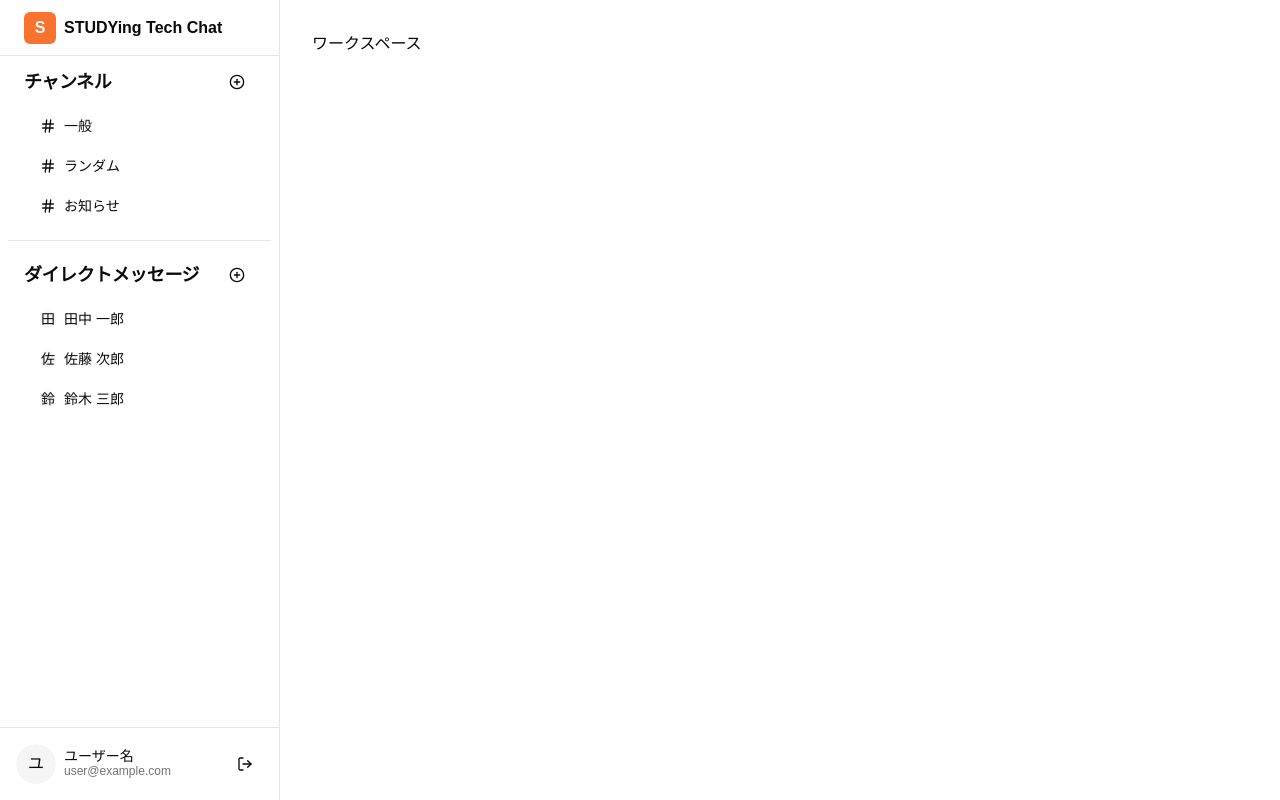
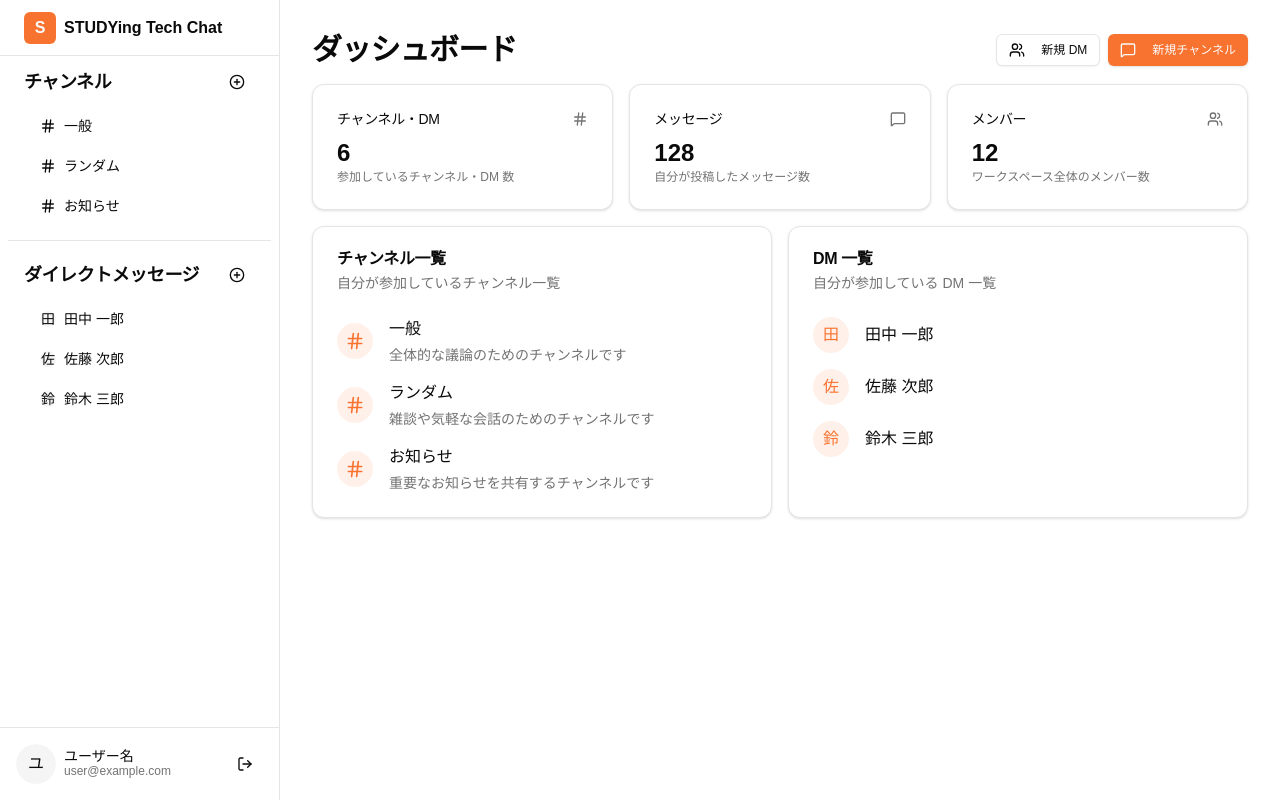
Before and after one commit to Meg624/studying-tech-chat-app, a Next.js app: page /workspace in a window 1280 px wide. Built offline with nearby package versions, Linux system fonts and the light colour scheme.

Commit message:
ワークスペースのダッシュボードの構築

```diff
--- a/src/app/workspace/page.tsx
+++ b/src/app/workspace/page.tsx
@@ -1,7 +1,149 @@
-export default function WorkspacePage() {
+// Next.js
+import Link from 'next/link';
+// アイコン
+import { Hash, MessageSquare, Users } from 'lucide-react';
+// shadcn/ui
+import { Button } from '@/components/ui/button';
+import {
+  Card,
+  CardContent,
+  CardDescription,
+  CardHeader,
+  CardTitle,
+} from '@/components/ui/card';
+// データ
+import { channels, directMessages } from '@/data/workspace';
+
+export default function WorkSpacePage() {
+  // TODO: これらのデータは、実際にはデータベースから取得する
+
+  // 自分が投稿したメッセージ数
+  const myMessageCount = 128;
+  // ワークスペース全体のメンバー数
+  const workspaceMemberCount = 12;
+
   return (
     <div className="flex-1 space-y-4 p-4 md:p-8 pt-6">
-      <h2>ワークスペース</h2>
+      {/* ヘッダー */}
+      <div className="flex items-center justify-between">
+        <h2 className="text-3xl font-bold tracking-tight">ダッシュボード</h2>
+        <div className="flex items-center gap-2">
+          <Button variant="outline" size="sm">
+            <Users className="mr-2 h-4 w-4" />
+            新規 DM
+          </Button>
+          <Button size="sm">
+            <MessageSquare className="mr-2 h-4 w-4" />
+            新規チャンネル
+          </Button>
+        </div>
+      </div>
+
+      <div className="grid gap-4 md:grid-cols-2 lg:grid-cols-3">
+        <Card>
+          <CardHeader className="flex flex-row items-center justify-between space-y-0 pb-2">
+            <CardTitle className="text-sm font-medium">
+              チャンネル・DM
+            </CardTitle>
+            <Hash className="h-4 w-4 text-muted-foreground" />
+          </CardHeader>
+          <CardContent>
+            <div className="text-2xl font-bold">
+              {channels.length + directMessages.length}
+            </div>
+            <p className="text-xs text-muted-foreground">
+              参加しているチャンネル・DM 数
+            </p>
+          </CardContent>
+        </Card>
+
+        <Card>
+          <CardHeader className="flex flex-row items-center justify-between space-y-0 pb-2">
+            <CardTitle className="text-sm font-medium">メッセージ</CardTitle>
+            <MessageSquare className="h-4 w-4 text-muted-foreground" />
+          </CardHeader>
+          <CardContent>
+            <div className="text-2xl font-bold">{myMessageCount}</div>
+            <p className="text-xs text-muted-foreground">
+              自分が投稿したメッセージ数
+            </p>
+          </CardContent>
+        </Card>
+
+        <Card>
+          <CardHeader className="flex flex-row items-center justify-between space-y-0 pb-2">
+            <CardTitle className="text-sm font-medium">メンバー</CardTitle>
+            <Users className="h-4 w-4 text-muted-foreground" />
+          </CardHeader>
+          <CardContent>
+            <div className="text-2xl font-bold">{workspaceMemberCount}</div>
+            <p className="text-xs text-muted-foreground">
+              ワークスペース全体のメンバー数
+            </p>
+          </CardContent>
+        </Card>
+      </div>
+
+      <div className="grid gap-4 md:grid-cols-2">
+        <Card className="col-span-1">
+          <CardHeader>
+            <CardTitle>チャンネル一覧</CardTitle>
+            <CardDescription>自分が参加しているチャンネル一覧</CardDescription>
+          </CardHeader>
+          <CardContent>
+            <div className="space-y-4">
+              {channels.map((channel) => (
+                <div key={channel.id} className="flex items-center">
+                  <div className="mr-4 flex h-9 w-9 items-center justify-center rounded-full bg-primary/10">
+                    <Hash className="h-5 w-5 text-primary" />
+                  </div>
+                  <div className="space-y-1">
+                    <Link
+                      href={`/workspace/channel/${channel.id}`}
+                      className="font-medium hover:underline"
+                    >
+                      {channel.name}
+                    </Link>
+                    <p className="text-sm text-muted-foreground">
+                      {channel.description}
+                    </p>
+                  </div>
+                </div>
+              ))}
+            </div>
+          </CardContent>
+        </Card>
+
+        <Card className="col-span-1">
+          <CardHeader>
+            <CardTitle>DM 一覧</CardTitle>
+            <CardDescription>自分が参加している DM 一覧</CardDescription>
+          </CardHeader>
+          <CardContent>
+            <div className="space-y-4">
+              {directMessages.map((dm) => (
+                <div key={dm.id} className="flex items-center">
+                  <div className="mr-4 flex h-9 w-9 items-center justify-center rounded-full bg-primary/10">
+                    <span className="font-medium text-primary">
+                      {dm.name.charAt(0)}
+                    </span>
+                  </div>
+                  <div className="space-y-1 flex-1">
+                    <div className="flex items-center justify-between">
+                      <Link
+                        href={`/workspace/channel/${dm.id}`}
+                        className="font-medium hover:underline"
+                      >
+                        {dm.name}
+                      </Link>
+                    </div>
+                  </div>
+                </div>
+              ))}
+            </div>
+          </CardContent>
+        </Card>
+      </div>
     </div>
   );
 }
--- a/src/types/workspace.ts
+++ b/src/types/workspace.ts
@@ -1,7 +1,7 @@
 export interface Channel {
   id: number;
   name: string;
-  description: string;
+  description: string | null;
 }
 
 export interface DirectMessage {
```
